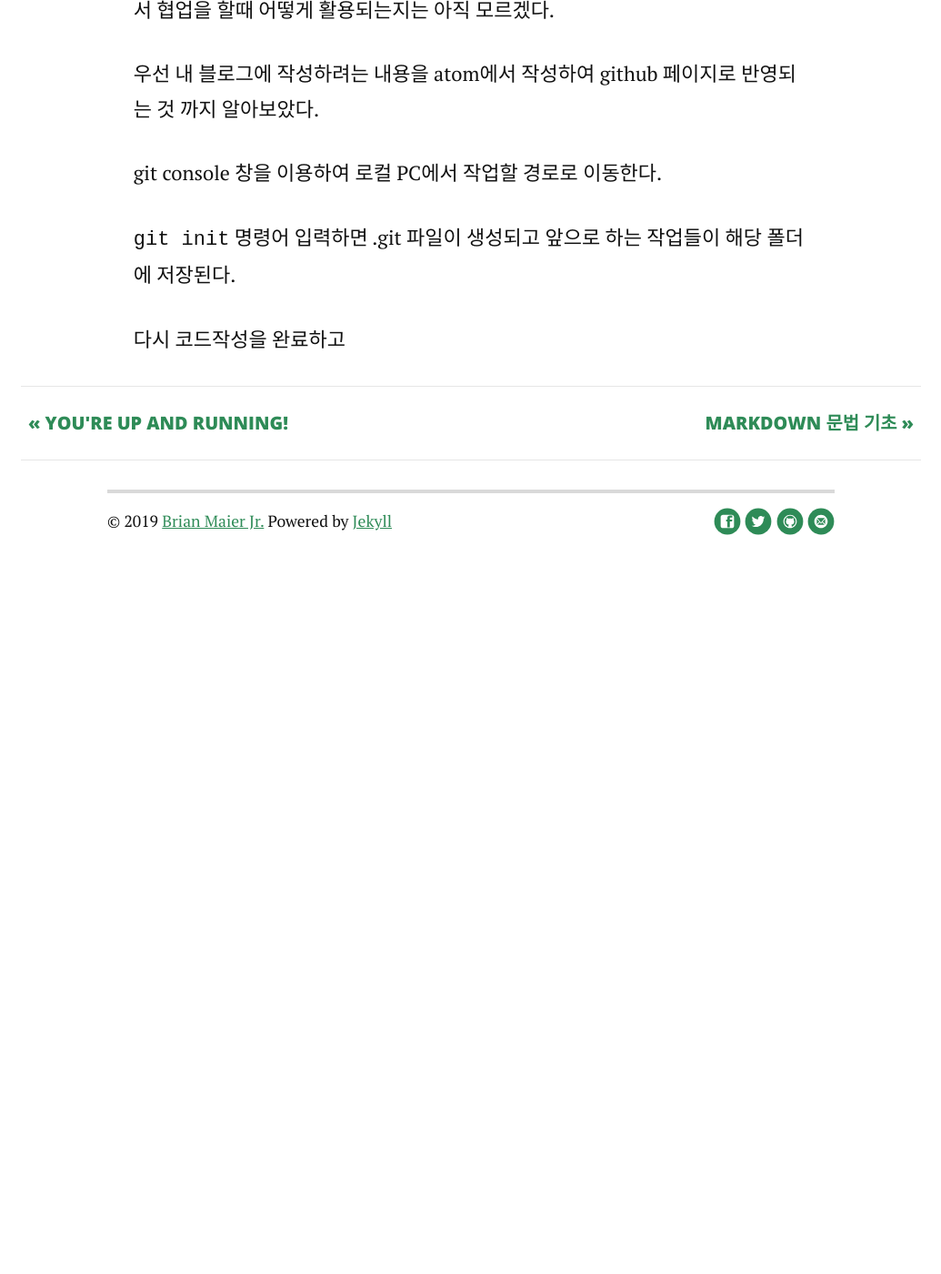
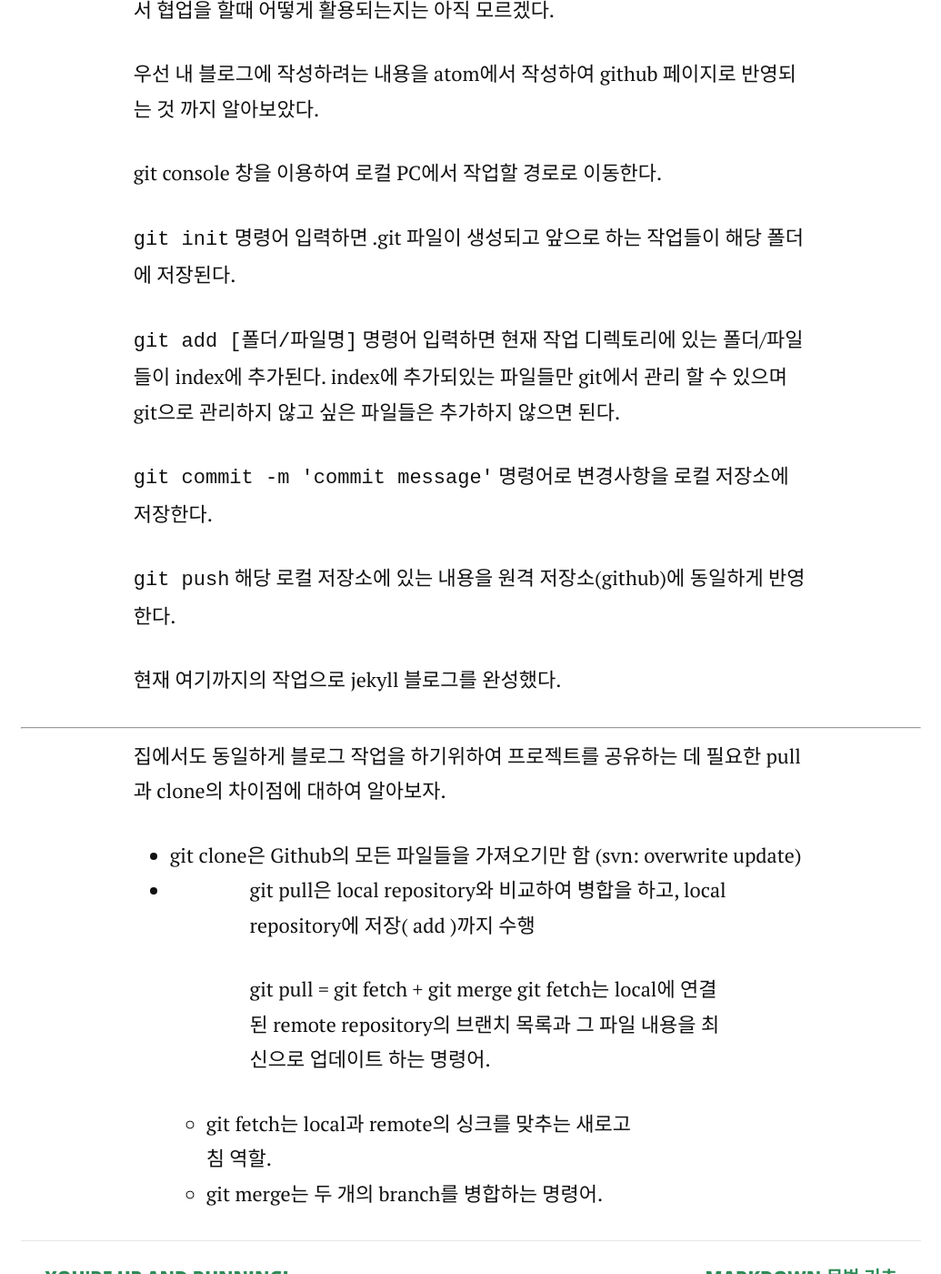
Before and after one commit to sodapapa/sodapapa.github.io_backup, a Jekyll site: the page built from _posts/2019-10-10-Git.md, in a window 1280 px wide and 1400 px high, scrolled down 1139 px. Shown: the whole window at 91% size, without its empty margins (122-1157 px from the left). Built offline with Jekyll 4.4.1, drawn with Linux system fonts in a browser that asks for light colours; nearby versions of some CDN libraries; before the commit the page ends 1769 px from its top, so only the background shows below that.

Commit message:
git basic command

```diff
--- a/_posts/2019-10-10-Git.md
+++ b/_posts/2019-10-10-Git.md
@@ -15,4 +15,22 @@ git console 창을 이용하여 로컬 PC에서 작업할 경로로 이동한다
 
 `` git init `` 명령어 입력하면 .git 파일이 생성되고 앞으로 하는 작업들이 해당 폴더에 저장된다.
 
-다시 코드작성을 완료하고
+`` git add [폴더/파일명] `` 명령어 입력하면 현재 작업 디렉토리에 있는 폴더/파일들이 index에 추가된다.   index에 추가되있는 파일들만 git에서 관리 할 수 있으며 git으로 관리하지 않고 싶은 파일들은 추가하지 않으면 된다.
+
+``git commit -m 'commit message' `` 명령어로 변경사항을 로컬 저장소에 저장한다.
+
+`` git push `` 해당 로컬 저장소에 있는 내용을 원격 저장소(github)에 동일하게 반영한다.
+
+현재 여기까지의 작업으로 jekyll 블로그를 완성했다.
+- - - - -
+
+집에서도 동일하게 블로그 작업을 하기위하여 프로젝트를 공유하는 데 필요한 pull과 clone의 차이점에 대하여 알아보자.
+
+* git clone은 Github의 모든 파일들을 가져오기만 함 (svn: overwrite update)
+* git pull은 local repository와 비교하여 병합을 하고, local repository에 저장( add )까지 수행
+
+    git pull = git fetch + git merge
+    git fetch는 local에 연결된 remote repository의 브랜치 목록과 그 파일 내용을 최신으로 업데이트 하는 명령어.
+
+    * git fetch는 local과 remote의 싱크를 맞추는 새로고침 역할.
+    * git merge는 두 개의 branch를 병합하는 명령어.
```
